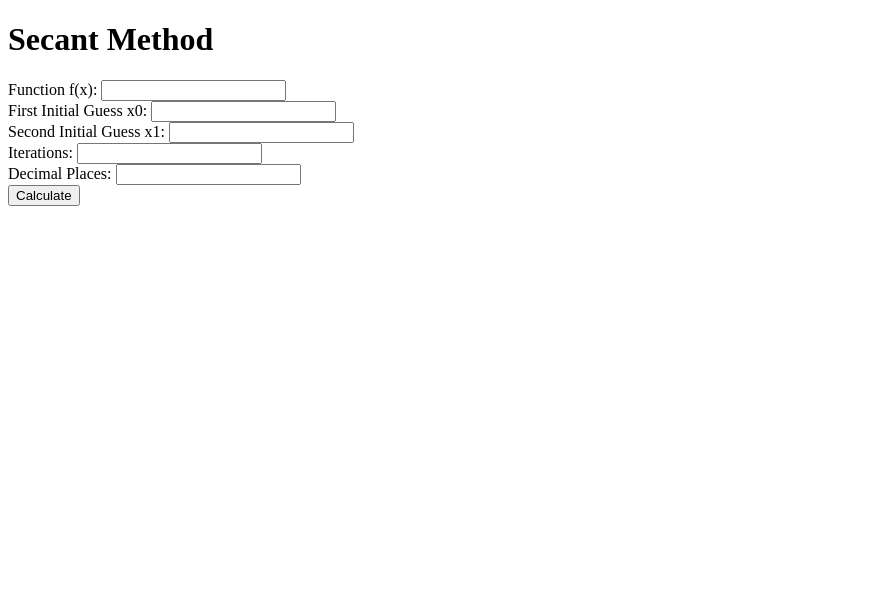
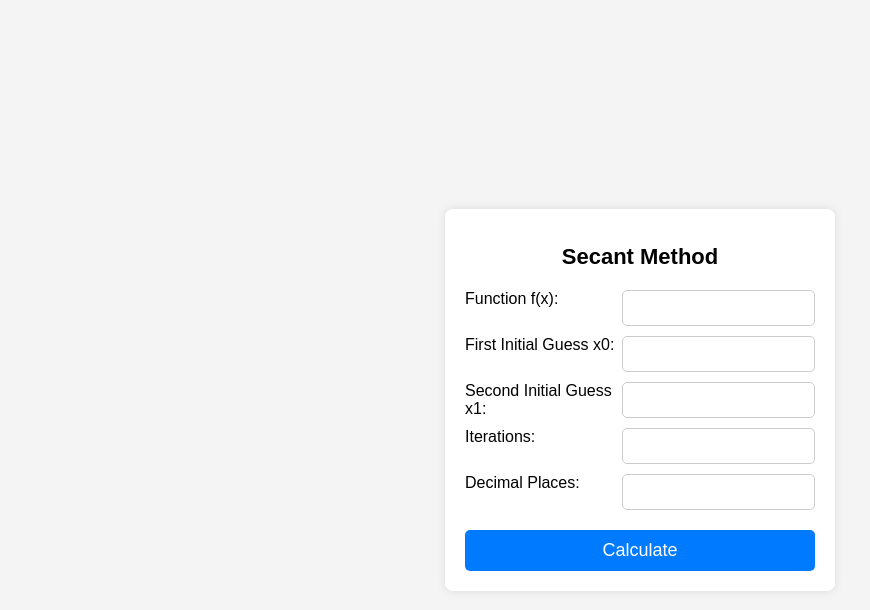
Before and after one commit to amadrizh/NAMCALC, a Flask app: page /secant in a window 1280 px wide. Shown: the top 610 px of the page, without its empty margins (0-870 px from the left). Run offline with Flask 3, Linux system fonts and the light colour scheme.

Commit message:
Update secant.html

```diff
--- a/templates/secant.html
+++ b/templates/secant.html
@@ -1,26 +1,35 @@
-<!-- secant.html -->
 <!DOCTYPE html>
-<html>
-
+<html lang="en">
 <head>
     <title>Secant Method</title>
+    <link rel="stylesheet" href="{{ url_for('static', filename='method_styles.css') }}">
 </head>
-
 <body>
-    <h1>Secant Method</h1>
-    <form action="/secant" method="post">
-        <label>Function f(x): </label>
-        <input type="text" name="function" required><br>
-        <label>First Initial Guess x0: </label>
-        <input type="number" step="any" name="x0" required><br>
-        <label>Second Initial Guess x1: </label>
-        <input type="number" step="any" name="x1" required><br>
-        <label>Iterations: </label>
-        <input type="number" name="iterations" required><br>
-        <label>Decimal Places: </label>
-        <input type="number" name="decimal_places" required><br>
-        <input type="submit" class="submit-btn" value="Calculate">
-    </form>
+    <div class="container">
+        <h1>Secant Method</h1>
+        <form action="/secant" method="post">
+            <div class="form-group">
+                <label>Function f(x):</label>
+                <input type="text" name="function" required>
+            </div>
+            <div class="form-group">
+                <label>First Initial Guess x0:</label>
+                <input type="number" step="any" name="x0" required>
+            </div>
+            <div class="form-group">
+                <label>Second Initial Guess x1:</label>
+                <input type="number" step="any" name="x1" required>
+            </div>
+            <div class="form-group">
+                <label>Iterations:</label>
+                <input type="number" name="iterations" required>
+            </div>
+            <div class="form-group">
+                <label>Decimal Places:</label>
+                <input type="number" name="decimal_places" required>
+            </div>
+            <input type="submit" class="submit-btn" value="Calculate">
+        </form>
+    </div>
 </body>
-
 </html>
```
